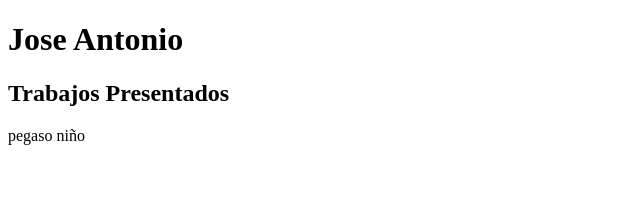
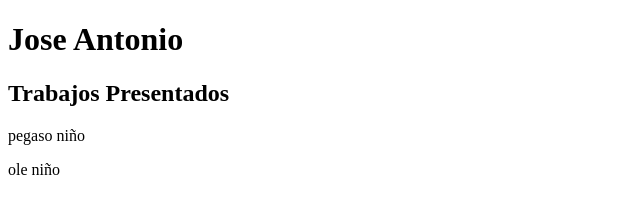
Before and after one commit to joseaholgado/trabajo-publico2, a plain HTML site: page index.html in a window 1280 px wide. Shown: the full height of the page, 0-640 px from the left. Drawn offline with Linux system fonts and the light colour scheme.

Commit message:
Update index.html

```diff
--- a/index.html
+++ b/index.html
@@ -11,6 +11,6 @@
     <h2>Trabajos Presentados</h2>
 
     <p>pegaso niño</p>
-
+    <p>ole niño</p>
 </body>
 </html>
```
